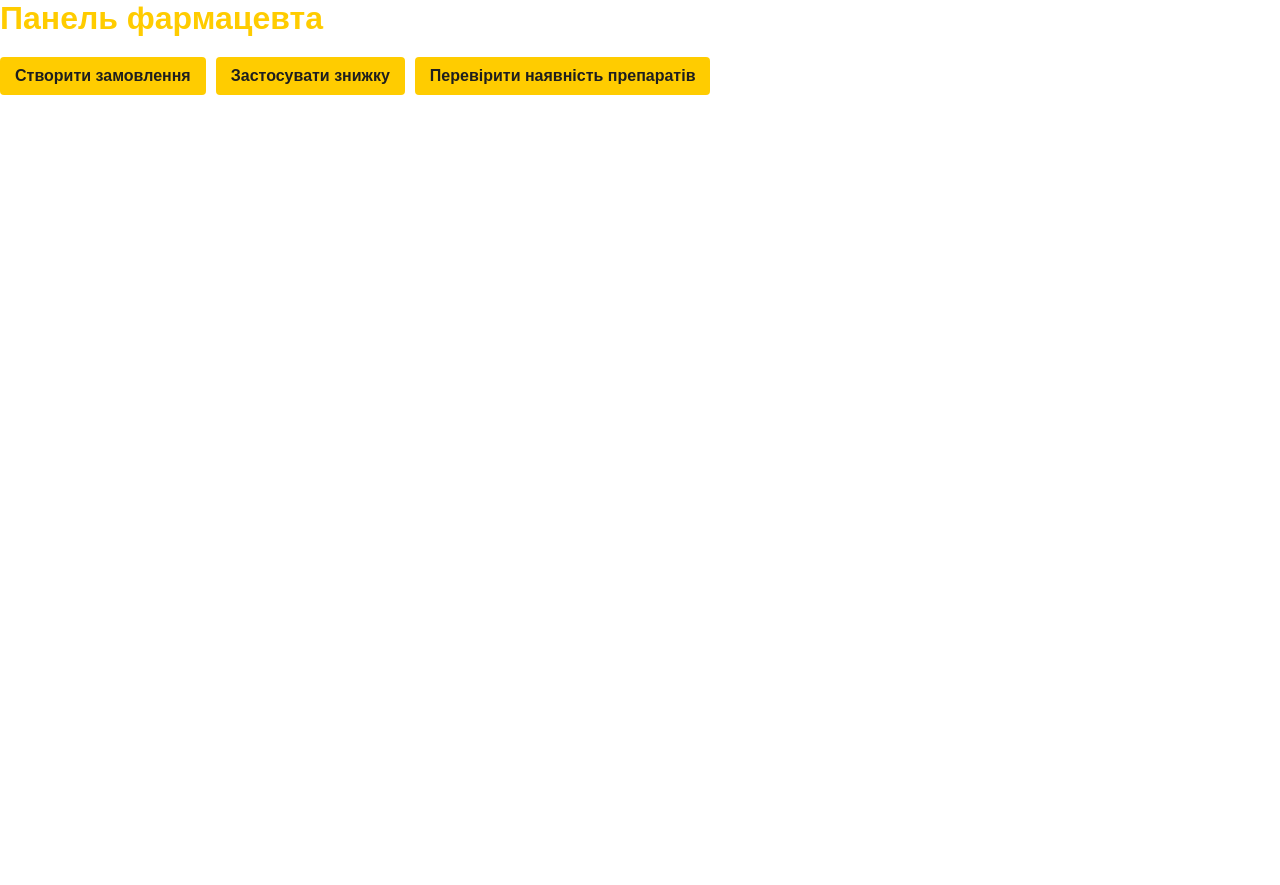
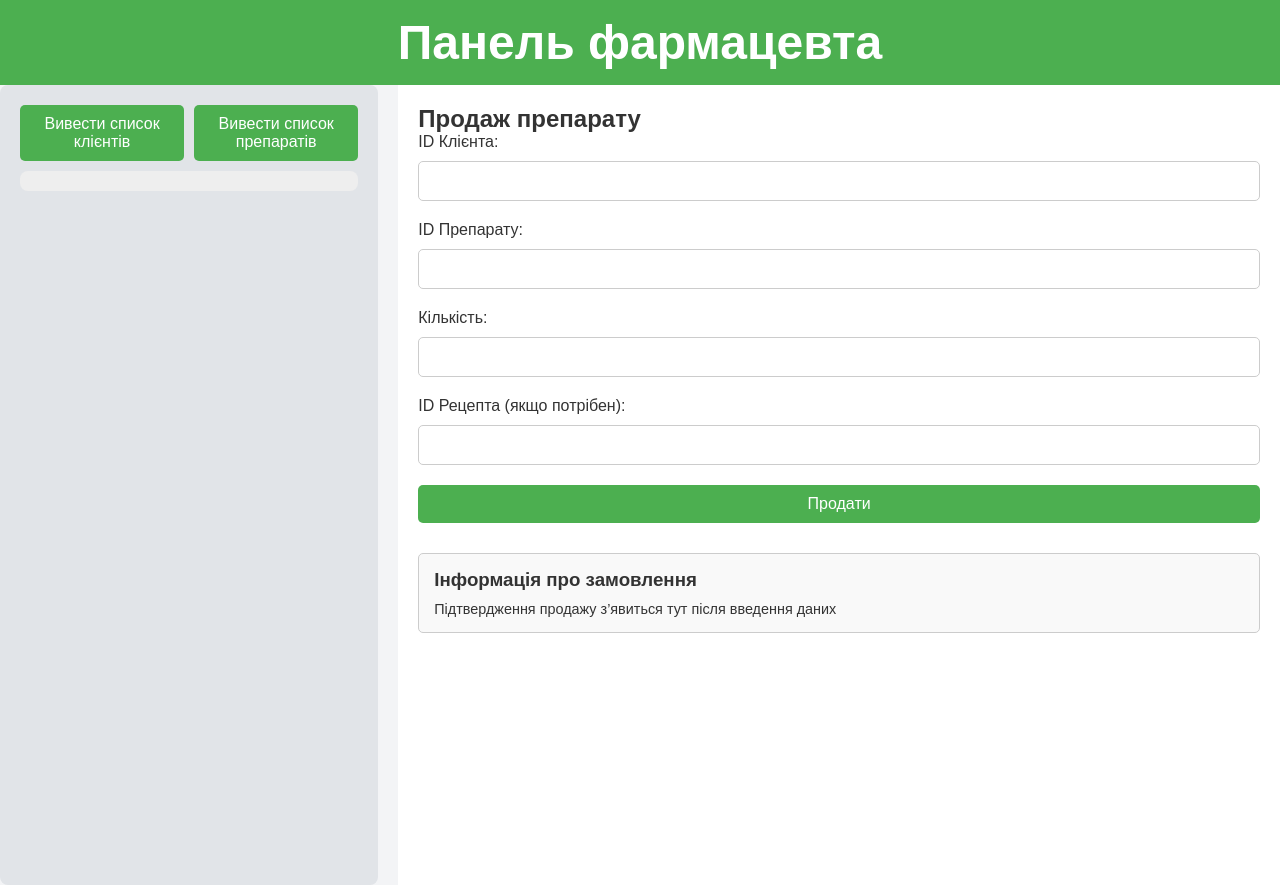
Before and after one commit to DenysChornokon/pharmacy-database-system, a plain HTML site: page FRONTEND/pharmacist.html in a window 1280 px wide. Before the commit the page ends 800 px from the top, so only its background shows below. Drawn offline with Linux system fonts and the light colour scheme.

Commit message:
athor + admin + pharm: left side

```diff
--- /dev/null
+++ b/FRONTEND/css/pharmacist.css
@@ -0,0 +1,132 @@
+* {
+  box-sizing: border-box;
+  margin: 0;
+  padding: 0;
+  font-family: Arial, sans-serif;
+}
+
+body {
+  background-color: #f3f4f6;
+  color: #333;
+}
+
+.header {
+  background-color: #4caf50;
+  color: #fff;
+  padding: 15px;
+  text-align: center;
+  font-size: 1.5rem;
+}
+
+.container {
+  display: flex;
+  width: 100%;
+  height: 100vh;
+}
+
+.sidebar {
+  width: 30%;
+  /* max-height: 73vh; */
+  background-color: #e1e4e8;
+  padding: 20px;
+  border-radius: 8px;
+  margin-right: 20px;
+  /* display: flex; */
+  /* flex-direction: column; */
+  /* align-items: center; */
+  /* overflow-y: auto; */
+}
+
+.pharm-buttons-container {
+    display: flex;
+    justify-content: space-between;
+    gap: 10px;
+}
+
+.view-button {
+  background-color: #4caf50;
+  color: white;
+  border: none;
+  padding: 10px 4px;
+  border-radius: 5px;
+  margin-bottom: 10px;
+  font-size: 1rem;
+  cursor: pointer;
+  width: 100%;
+  transition: background-color 0.1s linear;
+}
+
+.view-button:hover {
+  background-color: #45a049;
+}
+
+.list-container {
+  max-height: 73vh;
+  overflow-y: auto;
+  padding: 10px;
+  background-color: #eee;
+  border-radius: 8px;
+  color: #333;
+}
+
+.drug-item {
+  border-bottom: 1px solid #555;
+  padding: 10px 0;
+}
+
+.drug-item p {
+    padding-top: 1px;
+}
+
+.main-content {
+  width: 70%;
+  padding: 20px;
+  background-color: #ffffff;
+}
+
+.form-container {
+  display: flex;
+  flex-direction: column;
+  gap: 10px;
+}
+
+.form-input,
+.submit-button {
+  padding: 10px;
+  font-size: 1rem;
+  margin-bottom: 10px;
+}
+
+.form-input {
+  border: 1px solid #ccc;
+  border-radius: 5px;
+}
+
+.submit-button {
+  background-color: #4caf50;
+  color: white;
+  border: none;
+  cursor: pointer;
+  border-radius: 5px;
+}
+
+.submit-button:hover {
+  background-color: #45a049;
+}
+
+.order-summary {
+  margin-top: 20px;
+  padding: 15px;
+  border: 1px solid #ccc;
+  border-radius: 5px;
+  background-color: #f9f9f9;
+}
+
+.order-summary h3 {
+  margin-bottom: 10px;
+}
+
+.order-summary p {
+  color: #333;
+  font-size: 0.9rem;
+}
--- a/FRONTEND/pharmacist.html
+++ b/FRONTEND/pharmacist.html
@@ -3,17 +3,53 @@
 <head>
     <meta charset="UTF-8">
     <meta name="viewport" content="width=device-width, initial-scale=1.0">
-    <title>Фармацевт - Pharmacy System</title>
-    <link rel="stylesheet" href="./css/style.css">
+    <title>Панель фармацевта</title>
+    <link rel="stylesheet" href="./css/pharmacist.css">
 </head>
 <body>
-    <div class="loged_header_container">
+    <header class="header">
         <h1>Панель фармацевта</h1>
-        <nav>
-            <button onclick="window.location.href='create_order.html'">Створити замовлення</button>
-            <button onclick="window.location.href='apply_discount.html'">Застосувати знижку</button>
-            <button onclick="window.location.href='check_stock.html'">Перевірити наявність препаратів</button>
-        </nav>
+    </header>
+
+    <div class="container">
+        <!-- Ліва секція з кнопками для перегляду даних -->
+        <aside class="sidebar">
+            <div class="pharm-buttons-container">
+                <button onclick="viewClients()" class="view-button" id="view-clients-button">Вивести список клієнтів</button>
+                <button onclick="viewDrugs()" class="view-button" id="view-drugs-button">Вивести список препаратів</button>
+            </div>
+            <div id="list-container" class="drug-list list-container">
+                <!-- Тут виводитимуться списки клієнтів або препаратів -->
+            </div>
+        </aside>
+
+        <!-- Права секція для форми продажу -->
+        <main class="main-content">
+            <h2>Продаж препарату</h2>
+            <form id="sell-drug-form" class="form-container">
+                <label for="client-id">ID Клієнта:</label>
+                <input type="number" id="client-id" class="form-input" required>
+
+                <label for="drug-id">ID Препарату:</label>
+                <input type="number" id="drug-id" class="form-input" required>
+
+                <label for="quantity">Кількість:</label>
+                <input type="number" id="quantity" class="form-input" required>
+
+                <label for="prescription-id">ID Рецепта (якщо потрібен):</label>
+                <input type="number" id="prescription-id" class="form-input">
+
+                <button type="submit" class="submit-button">Продати</button>
+            </form>
+
+            <!-- Поле для відображення інформації про замовлення -->
+            <div id="order-summary" class="order-summary">
+                <h3>Інформація про замовлення</h3>
+                <p id="order-summary-text">Підтвердження продажу з’явиться тут після введення даних</p>
+            </div>
+        </main>
     </div>
+
+    <script src="pharmacist.js"></script>
 </body>
 </html>
--- /dev/null
+++ b/FRONTEND/pharmacist.js
@@ -0,0 +1,88 @@
+// Розширена функція для перегляду всіх препаратів
+async function viewDrugs() {
+  const token = localStorage.getItem("access_token");
+
+  try {
+    const response = await fetch("http://127.0.0.1:5000/view-drugs", {
+      headers: {
+        Authorization: `Bearer ${token}`,
+      },
+    });
+
+    // Перевіряємо, чи успішна відповідь
+    if (!response.ok) {
+      throw new Error(`Помилка: ${response.status} ${response.statusText}`);
+    }
+
+    const drugs = await response.json();
+
+    // Перевірка на те, що `drugs` є масивом
+    if (!Array.isArray(drugs)) {
+      throw new Error("Невірний формат даних: очікується масив");
+    }
+
+    const drugList = document.querySelector(".drug-list");
+    drugList.innerHTML = ""; // Очищаємо список перед додаванням нових препаратів
+
+    drugs.forEach((drug) => {
+      const drugItem = document.createElement("div");
+      drugItem.className = "drug-item";
+      drugItem.innerHTML = `
+        <h3>${drug.id}. ${drug.name}</h3>
+        <p><strong>Ціна:</strong> ${drug.price} грн</p>
+        <p><strong>Кількість:</strong> ${drug.quantity}</p>
+        <p><strong>ID Виробника:</strong> ${drug.manufacturer_id}</p>
+        <p><strong>Потребує рецепт:</strong> ${
+          drug.requires_prescription ? "Так" : "Ні"
+        }</p>
+      `;
+      drugList.appendChild(drugItem);
+    });
+  } catch (error) {
+    console.error("Error:", error);
+    alert("Помилка при завантаженні списку препаратів: " + error.message);
+  }
+}
+
+// Функція для перегляду всіх клієнтів
+async function viewClients() {
+  const token = localStorage.getItem("access_token");
+
+  try {
+    const response = await fetch("http://127.0.0.1:5000/view-clients", {
+      headers: {
+        Authorization: `Bearer ${token}`,
+      },
+    });
+
+    // Перевіряємо, чи успішна відповідь
+    if (!response.ok) {
+      throw new Error(`Помилка: ${response.status} ${response.statusText}`);
+    }
+
+    const clients = await response.json();
+
+    // Перевірка на те, що `clients` є масивом
+    if (!Array.isArray(clients)) {
+      throw new Error("Невірний формат даних: очікується масив");
+    }
+
+    const clientList = document.querySelector(".drug-list");
+    clientList.innerHTML = ""; // Очищаємо список перед додаванням нових клієнтів
+
+    clients.forEach((client) => {
+      const clientItem = document.createElement("div");
+      clientItem.className = "drug-item";
+      clientItem.innerHTML = `
+        <h3>${client.id}. ${client.full_name}</h3>
+        <p><strong>Серія паспорта:</strong> ${client.passport_series}</p>
+        <p><strong>Номер паспорта:</strong> ${client.passport_number}</p>
+        <p><strong>Адреса:</strong> ${client.address}</p>
+      `;
+      clientList.appendChild(clientItem);
+    });
+  } catch (error) {
+    console.error("Error:", error);
+    alert("Помилка при завантаженні списку клієнтів: " + error.message);
+  }
+}
```
Also changed, not shown: 2 other files.
